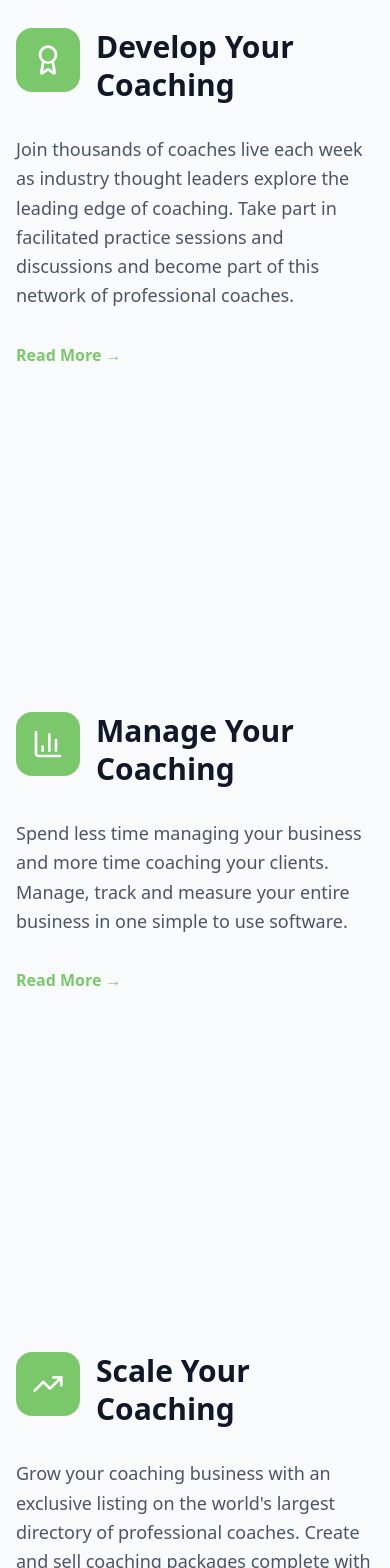
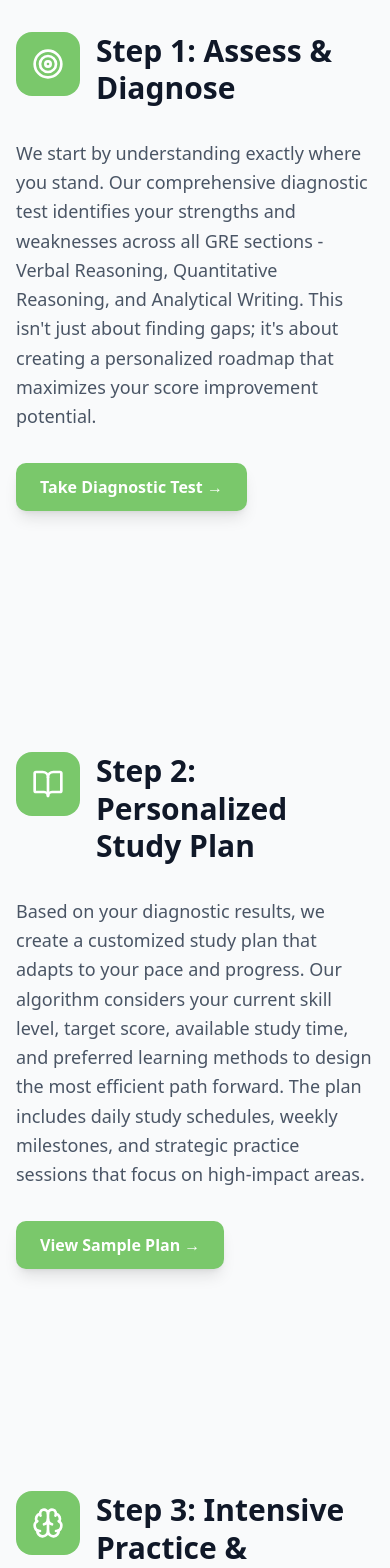
Before and after one commit to vishuRizz/gre-prep-fl, a Next.js app: page / in a window 390 px wide. Shown: the part 880-2448 px from the top of the page. Built offline with nearby package versions, Linux system fonts and the light colour scheme; a web font is replaced by a local one.

Commit message:
second page

```diff
--- a/components/CoachingPlatformPage.tsx
+++ b/components/CoachingPlatformPage.tsx
@@ -1,66 +1,52 @@
 import React, { useState, useEffect } from 'react';
-import { Users, BarChart3, TrendingUp, Play, Calendar, MessageSquare, Target, Award, Globe, Star } from 'lucide-react';
+import { Users, BarChart3, TrendingUp, Play, Calendar, MessageSquare, Target, Award, Globe, Star, BookOpen, Brain } from 'lucide-react';
 
-const CoachingPlatformPage = () => {
+const GREPrepPlatform = () => {
   const [activeSection, setActiveSection] = useState(0);
 
-  // Content for each section - now with 4 sections
+  // Content for each section - GRE prep student success steps
   const sections = [
     {
-      id: 'develop',
-      icon: <Award className="w-8 h-8" />,
-      title: 'Develop Your Coaching',
-      description: 'Join thousands of coaches live each week as industry thought leaders explore the leading edge of coaching. Take part in facilitated practice sessions and discussions and become part of this network of professional coaches.',
-      buttonText: 'Read More',
+      id: 'assess',
+      icon: <Target className="w-8 h-8" />,
+      title: 'Step 1: Assess & Diagnose',
+      description: 'We start by understanding exactly where you stand. Our comprehensive diagnostic test identifies your strengths and weaknesses across all GRE sections - Verbal Reasoning, Quantitative Reasoning, and Analytical Writing. This isn\'t just about finding gaps; it\'s about creating a personalized roadmap that maximizes your score improvement potential.',
+      buttonText: 'Take Diagnostic Test',
       images: {
-        main: 'https://images.unsplash.com/photo-1552664730-d307ca884978?ixlib=rb-4.0.3&auto=format&fit=crop&w=800&q=80',
-        top: 'https://images.unsplash.com/photo-1573496359142-b8d87734a5a2?ixlib=rb-4.0.3&auto=format&fit=crop&w=400&q=80',
-        right: 'https://images.unsplash.com/photo-1600880292203-757bb62b4baf?ixlib=rb-4.0.3&auto=format&fit=crop&w=400&q=80',
-        video: 'https://images.unsplash.com/photo-1587825140708-dfaf72ae4b04?ixlib=rb-4.0.3&auto=format&fit=crop&w=400&q=80'
+        main: 'https://images.unsplash.com/photo-1434030216411-0b793f4b4173?ixlib=rb-4.0.3&auto=format&fit=crop&w=800&q=80',
+        top: 'https://images.unsplash.com/photo-1516321318423-f06f85e504b3?ixlib=rb-4.0.3&auto=format&fit=crop&w=400&q=80',
+        right: 'https://images.unsplash.com/photo-1551288049-bebda4e38f71?ixlib=rb-4.0.3&auto=format&fit=crop&w=400&q=80',
+        video: 'https://www.coaching.com/wp-content/themes/coaching-com/assets/img/pages/home24/animation/animation_1_bottom.mp4?v2'
       },
-      features: ['Connect', 'Learn', 'Practice']
+      features: ['Diagnostic Test', 'Skill Analysis', 'Goal Setting']
     },
     {
-      id: 'manage',
-      icon: <BarChart3 className="w-8 h-8" />,
-      title: 'Manage Your Coaching',
-      description: 'Spend less time managing your business and more time coaching your clients. Manage, track and measure your entire business in one simple to use software.',
-      buttonText: 'Read More',
+      id: 'plan',
+      icon: <BookOpen className="w-8 h-8" />,
+      title: 'Step 2: Personalized Study Plan',
+      description: 'Based on your diagnostic results, we create a customized study plan that adapts to your pace and progress. Our algorithm considers your current skill level, target score, available study time, and preferred learning methods to design the most efficient path forward. The plan includes daily study schedules, weekly milestones, and strategic practice sessions that focus on high-impact areas. ',
+      buttonText: 'View Sample Plan',
       images: {
-        main: 'https://images.unsplash.com/photo-1460925895917-afdab827c52f?ixlib=rb-4.0.3&auto=format&fit=crop&w=800&q=80',
-        top: 'https://images.unsplash.com/photo-1551434678-e076c223a692?ixlib=rb-4.0.3&auto=format&fit=crop&w=400&q=80',
-        right: 'https://images.unsplash.com/photo-1551288049-bebda4e38f71?ixlib=rb-4.0.3&auto=format&fit=crop&w=400&q=80',
-        video: 'https://images.unsplash.com/photo-1590402494756-d9544e2ff0e4?ixlib=rb-4.0.3&auto=format&fit=crop&w=400&q=80'
+        main: 'https://images.unsplash.com/photo-1456513080510-7bf3a84b82f8?ixlib=rb-4.0.3&auto=format&fit=crop&w=800&q=80',
+        top: 'https://images.unsplash.com/photo-1513475382585-d06e58bcb0e0?ixlib=rb-4.0.3&auto=format&fit=crop&w=400&q=80',
+        right: 'https://images.unsplash.com/photo-1484480974693-6ca0a78fb36b?ixlib=rb-4.0.3&auto=format&fit=crop&w=400&q=80',
+        video: 'https://images.unsplash.com/photo-1588196749597-9ff075ee6b5b?ixlib=rb-4.0.3&auto=format&fit=crop&w=400&q=80'
       },
-      features: ['Manage', 'Report', 'Track']
+      features: ['Custom Schedule', 'Adaptive Learning', 'Progress Tracking']
     },
     {
-      id: 'scale',
-      icon: <TrendingUp className="w-8 h-8" />,
-      title: 'Scale Your Coaching',
-      description: 'Grow your coaching business with an exclusive listing on the world\'s largest directory of professional coaches. Create and sell coaching packages complete with integrated payments and booking.',
-      buttonText: 'Read More',
+      id: 'practice',
+      icon: <Brain className="w-8 h-8" />,
+      title: 'Step 3: Intensive Practice & Mastery',
+      description: 'This is where transformation happens. Our extensive question bank contains over 5,000 practice questions that mirror the actual GRE format and difficulty levels. Each practice session is strategically designed to reinforce weak areas while maintaining your strengths. We use advanced analytics to track your performance patterns, identify recurring mistakes, and adjust the difficulty level.',
+      buttonText: 'Start Practice',
       images: {
-        main: 'https://images.unsplash.com/photo-1559136555-9303baea8ebd?ixlib=rb-4.0.3&auto=format&fit=crop&w=800&q=80',
-        top: 'https://images.unsplash.com/photo-1552664688-cf412ec27db2?ixlib=rb-4.0.3&auto=format&fit=crop&w=400&q=80',
-        right: 'https://images.unsplash.com/photo-1573164713714-d95e436ab8d6?ixlib=rb-4.0.3&auto=format&fit=crop&w=400&q=80',
-        video: 'https://images.unsplash.com/photo-1571019613454-1cb2f99b2d8b?ixlib=rb-4.0.3&auto=format&fit=crop&w=400&q=80'
+        main: 'https://images.unsplash.com/photo-1522202176988-66273c2fd55f?ixlib=rb-4.0.3&auto=format&fit=crop&w=800&q=80',
+        top: 'https://images.unsplash.com/photo-1507003211169-0a1dd7228f2d?ixlib=rb-4.0.3&auto=format&fit=crop&w=400&q=80',
+        right: 'https://images.unsplash.com/photo-1571019613454-1cb2f99b2d8b?ixlib=rb-4.0.3&auto=format&fit=crop&w=400&q=80',
+        video: 'https://images.unsplash.com/photo-1596496181848-3091d4878b24?ixlib=rb-4.0.3&auto=format&fit=crop&w=400&q=80'
       },
-      features: ['Directory', 'Packages', 'Payments']
-    },
-    {
-      id: 'analytics',
-      icon: <Globe className="w-8 h-8" />,
-      title: 'Analytics & Insights',
-      description: 'Get deep insights into your coaching performance with advanced analytics. Track client progress, measure success rates, and optimize your coaching strategies with data-driven decisions.',
-      buttonText: 'Read More',
-      images: {
-        main: 'https://images.unsplash.com/photo-1551288049-bebda4e38f71?ixlib=rb-4.0.3&auto=format&fit=crop&w=800&q=80',
-        top: 'https://images.unsplash.com/photo-1460925895917-afdab827c52f?ixlib=rb-4.0.3&auto=format&fit=crop&w=400&q=80',
-        right: 'https://images.unsplash.com/photo-1586953208448-b95a79798f07?ixlib=rb-4.0.3&auto=format&fit=crop&w=400&q=80',
-        video: 'https://images.unsplash.com/photo-1551434678-e076c223a692?ixlib=rb-4.0.3&auto=format&fit=crop&w=400&q=80'
-      },
-      features: ['Analytics', 'Insights', 'Optimize']
+      features: ['5000+ Questions', 'Mock Tests', 'Performance Analytics']
     }
   ];
 
@@ -91,11 +77,11 @@ const CoachingPlatformPage = () => {
       <div className="container mx-auto px-4 lg:px-8">
         <div className="flex flex-col lg:flex-row gap-8 lg:gap-16 items-start">
           {/* Left Side - Scrolling Content */}
-          <div className="lg:w-1/2 space-y-16 pt-8">
+          <div className="lg:w-1/2 space-y-16 pt-16">
             {sections.map((section, index) => (
               <div
                 key={section.id}
-                className="content-section min-h-[70vh] flex flex-col justify-center py-12"
+                className="content-section min-h-[80vh] flex flex-col justify-center py-16"
               >
                 <div className="space-y-8">
                   {/* Icon and Title */}
@@ -111,12 +97,12 @@ const CoachingPlatformPage = () => {
                   </div>
 
                   {/* Description */}
-                  <p className="text-gray-600 text-lg leading-relaxed max-w-lg">
+                  <p className="text-gray-600 text-lg leading-relaxed max-w-2xl">
                     {section.description}
                   </p>
 
                   {/* Read More Button */}
-                  <button className="text-[#7AC86B] font-semibold hover:text-[#68B15A] transition-colors">
+                  <button className="bg-[#7AC86B] text-white px-6 py-3 rounded-lg font-semibold hover:bg-[#68B15A] transition-colors duration-300 shadow-lg hover:shadow-xl transform hover:-translate-y-1">
                     {section.buttonText} →
                   </button>
                 </div>
@@ -125,33 +111,33 @@ const CoachingPlatformPage = () => {
           </div>
 
           {/* Right Side - Sticky Visual Content */}
-          <div className="lg:w-1/2 lg:sticky lg:top-8 lg:h-screen flex items-center pt-8">
+          <div className="lg:w-1/2 lg:sticky lg:top-8 lg:h-screen flex items-center pt-16">
             <div className="w-full max-w-2xl mx-auto relative overflow-visible">
               <div className="relative overflow-visible">
                 {/* Browser Window Frame */}
-                <div className="bg-white rounded-2xl shadow-2xl overflow-visible border border-gray-200 relative z-10">
+                <div className="bg-white rounded-2xl shadow-2xl overflow-visible border-2 border-gray-200 relative z-10">
                   {/* Browser Header */}
-                  <div className="bg-gray-100 px-4 py-3 flex items-center space-x-2">
+                  <div className="bg-gray-100 px-4 py-3 flex items-center space-x-2 border-b border-gray-200">
                     <div className="flex space-x-2">
                       <div className="w-3 h-3 bg-red-400 rounded-full"></div>
                       <div className="w-3 h-3 bg-yellow-400 rounded-full"></div>
                       <div className="w-3 h-3 bg-green-400 rounded-full"></div>
                     </div>
                     <div className="flex-1 bg-white rounded mx-4 px-3 py-1 text-sm text-gray-500">
-                      CoachingPlatform.com
+                      GREPrep.com/dashboard
                     </div>
                   </div>
 
                   {/* Main Content Area */}
-                  <div className="relative bg-gradient-to-br from-green-100 to-green-50 p-6 overflow-visible">
+                  <div className="relative bg-gradient-to-br from-green-100 to-green-50  overflow-visible">
                     {/* Main Central Image */}
                     <div className="flex justify-center items-center py-8">
                       <div className="relative">
                         <img
                           key={currentSection.id + '-main'}
                           src={currentSection.images.main}
-                          alt="Main interface"
-                          className="w-80 h-48 object-cover rounded-xl shadow-xl transition-all duration-1000 ease-in-out opacity-100"
+                          alt="GRE Prep Dashboard"
+                          className="w-100 h-68 object-cover rounded-xl shadow-xl transition-all duration-1000 ease-in-out opacity-100"
                         />
                         <div className="absolute inset-0 bg-gradient-to-t from-green-900/20 to-transparent rounded-xl"></div>
                       </div>
@@ -159,27 +145,30 @@ const CoachingPlatformPage = () => {
                   </div>
                 </div>
 
-                {/* Top Floating Card - Positioned outside browser window */}
-                <div className="absolute -top-6 left-4 z-30">
-                  <div className="bg-[#7AC86B] rounded-lg p-3 shadow-xl transform -rotate-3 hover:rotate-0 transition-all duration-1000 ease-in-out hover:scale-105">
+                {/* Top Floating Card - Positioned outside browser window with animation */}
+                <div className="absolute top-12 -left-12 z-30">
+                  <div className="bg-[#7AC86B] rounded-lg p-2 shadow-xl transform -rotate-3 hover:rotate-0 transition-all duration-1000 ease-in-out hover:scale-105">
                     <img
                       key={currentSection.id + '-top'}
                       src={currentSection.images.top}
-                      alt="Team"
-                      className="w-36 h-24 object-cover rounded transition-all duration-1000 ease-in-out"
+                      alt="Study Materials"
+                      className="w-36 h-24 object-cover rounded transition-all duration-1000 ease-in-out transform"
+                      style={{
+                        animation: `slideInFromLeft 1s ease-out`
+                      }}
                     />
                   </div>
                 </div>
 
                 {/* Right Side Features - Positioned outside browser window */}
-                <div className="absolute top-4 -right-6 z-30 space-y-3">
+                <div className="absolute top-4 -right-12 z-30 space-y-3">
                   {currentSection.features.map((feature, index) => (
                     <div
                       key={feature + currentSection.id}
                       className="bg-white rounded-lg px-4 py-3 shadow-xl flex items-center space-x-2 transform hover:scale-105 transition-all duration-1000 ease-in-out opacity-100"
                       style={{
                         transitionDelay: `${index * 150}ms`,
-                        animation: `fadeInSlide 1s ease-out ${index * 150}ms both`
+                        animation: `slideInFromRight 1s ease-out ${index * 150}ms both`
                       }}
                     >
                       <div className="w-8 h-8 bg-green-100 rounded-lg flex items-center justify-center">
@@ -192,15 +181,18 @@ const CoachingPlatformPage = () => {
                   ))}
                 </div>
 
-                {/* Bottom Video/Content - Positioned outside browser window */}
-                <div className="absolute -bottom-6 left-1/2 transform -translate-x-1/2 z-30">
+                {/* Bottom Video/Content - Positioned outside browser window with animation */}
+                <div className="absolute -bottom-12 left-1/2 transform -translate-x-1/2 z-30">
                   <div className="bg-white rounded-lg p-2 shadow-xl transform hover:scale-105 transition-all duration-1000 ease-in-out">
                     <div className="relative">
                       <img
                         key={currentSection.id + '-video'}
                         src={currentSection.images.video}
-                        alt="Video content"
-                        className="w-52 h-32 object-cover rounded transition-all duration-1000 ease-in-out"
+                        alt="Video Lessons"
+                        className="w-52 h-32 object-cover rounded transition-all duration-1000 ease-in-out transform"
+                        style={{
+                          animation: `slideInFromBottom 1s ease-out`
+                        }}
                       />
                       <div className="absolute inset-0 flex items-center justify-center">
                         <div className="w-12 h-12 bg-[#7AC86B] rounded-full flex items-center justify-center shadow-lg hover:bg-[#68B15A] transition-colors duration-300">
@@ -211,15 +203,15 @@ const CoachingPlatformPage = () => {
                   </div>
                 </div>
 
-                {/* Dashboard Elements - Positioned outside browser window */}
+                {/* Dashboard Elements - Students count */}
                 <div className="absolute bottom-16 -right-8 z-20">
                   <div className="bg-white rounded-lg p-3 shadow-xl transform hover:scale-105 transition-all duration-1000 ease-in-out">
-                    <div className="text-2xl font-bold text-[#7AC86B]">$14,026.98</div>
-                    <div className="text-xs text-gray-500">Revenue</div>
+                    <div className="text-2xl font-bold text-[#7AC86B]">12,847</div>
+                    <div className="text-xs text-gray-500">Students</div>
                   </div>
                 </div>
 
-                {/* Additional UI Elements - Positioned outside browser window */}
+                {/* Additional UI Elements */}
                 <div className="absolute top-1/2 -left-4 transform -translate-y-1/2 z-20">
                   <div className="bg-[#7AC86B] rounded-lg p-4 w-12 space-y-2 shadow-xl">
                     <div className="w-4 h-1 bg-white/60 rounded transition-all duration-300"></div>
@@ -229,8 +221,8 @@ const CoachingPlatformPage = () => {
                   </div>
                 </div>
 
-                {/* Star Rating - Positioned outside browser window */}
-                <div className="absolute -top-4 -right-10 z-20">
+                {/* Star Rating */}
+                <div className="absolute -top-2 -right-10 z-20">
                   <div className="bg-yellow-400 rounded-full p-2 shadow-xl transform rotate-12 hover:rotate-0 transition-all duration-1000 ease-in-out">
                     <Star className="w-5 h-5 text-white" fill="currentColor" />
                   </div>
@@ -254,14 +246,36 @@ const CoachingPlatformPage = () => {
       </div>
 
       <style jsx>{`
-        @keyframes fadeInSlide {
+        @keyframes slideInFromRight {
           from {
             opacity: 0;
-            transform: translateX(20px);
+            transform: translateX(30px);
           }
           to {
             opacity: 1;
             transform: translateX(0);
+          }
+        }
+
+        @keyframes slideInFromLeft {
+          from {
+            opacity: 0;
+            transform: translateX(-30px);
+          }
+          to {
+            opacity: 1;
+            transform: translateX(0);
+          }
+        }
+
+        @keyframes slideInFromBottom {
+          from {
+            opacity: 0;
+            transform: translateY(30px);
+          }
+          to {
+            opacity: 1;
+            transform: translateY(0);
           }
         }
       `}</style>
@@ -269,4 +283,4 @@ const CoachingPlatformPage = () => {
   );
 };
 
-export default CoachingPlatformPage;
+export default GREPrepPlatform;
```
